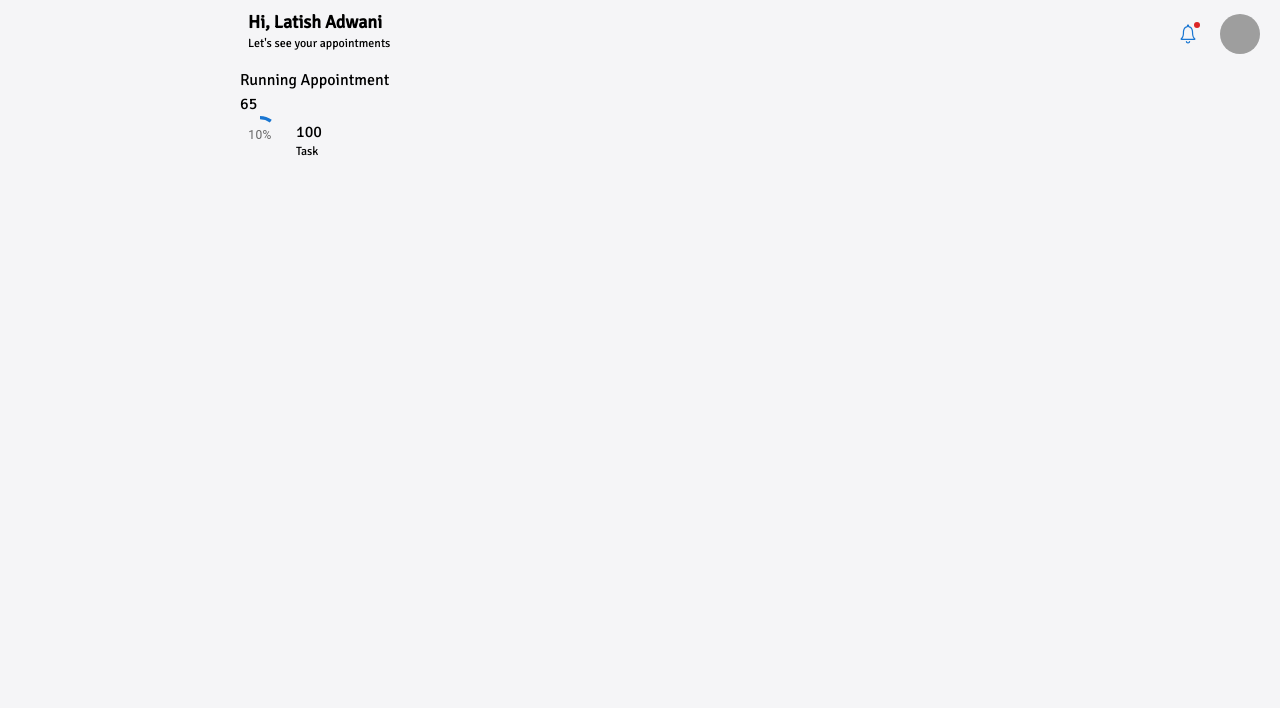
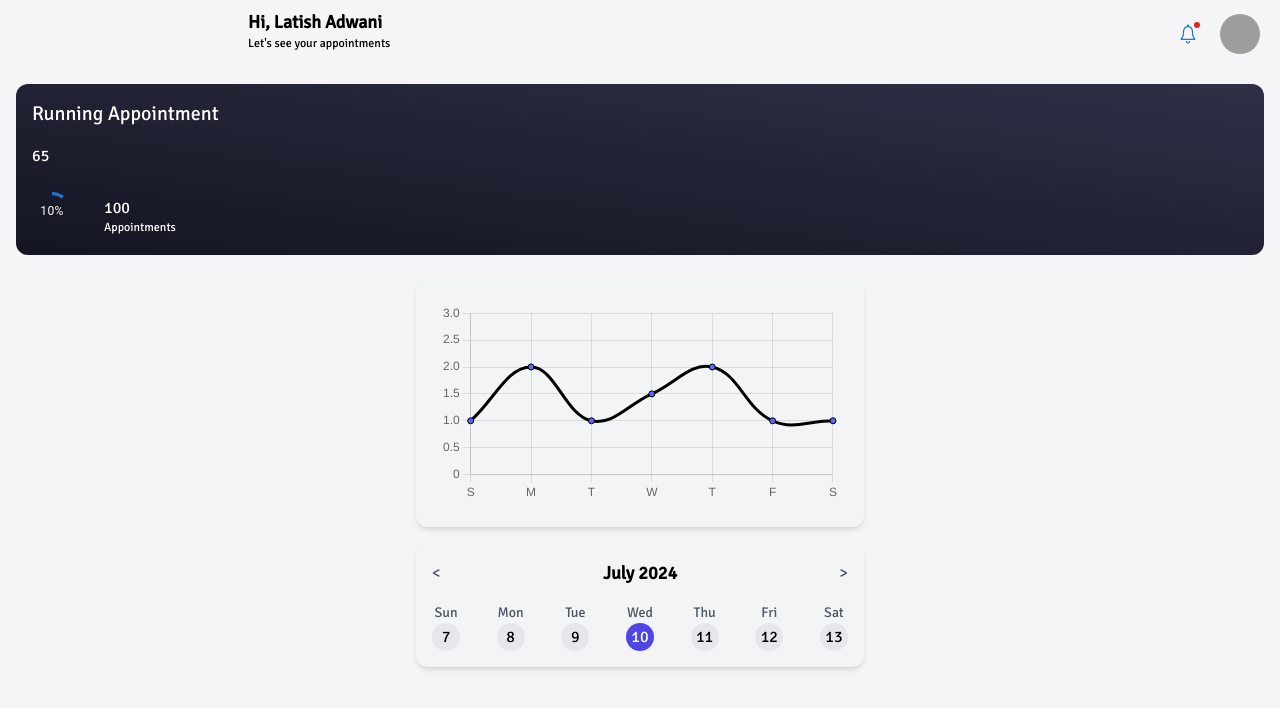
Before and after one commit to AppointNext/appointnext, a Next.js app in the folder client/: page /dashboard in a window 1280 px wide. Shown: the top 708 px of the page. Built offline with nearby package versions, Linux system fonts and the light colour scheme; grey boxes are pictures that could not be loaded.

Commit message:
adding dashboard with redesigned ui

```diff
--- a/client/package.json
+++ b/client/package.json
@@ -19,13 +19,16 @@
     "@radix-ui/react-slot": "^1.1.0",
     "@tabler/icons-react": "^3.11.0",
     "axios": "^1.7.2",
+    "chart.js": "^4.4.3",
     "class-variance-authority": "^0.7.0",
     "clsx": "^2.1.1",
+    "date-fns": "^3.6.0",
     "embla-carousel-react": "^8.1.6",
     "framer-motion": "^11.3.8",
     "lucide-react": "^0.408.0",
     "next": "14.2.5",
     "react": "^18",
+    "react-chartjs-2": "^5.2.0",
     "react-dom": "^18",
     "react-hook-form": "^7.52.1",
     "react-icons": "^5.2.1",
--- a/client/src/app/(home)/dashboard/page.tsx
+++ b/client/src/app/(home)/dashboard/page.tsx
@@ -3,7 +3,7 @@ import MainDash from "@/components/own/home/MainDash";
 export default function Dashboard() {
   return (
     <div>
-      <div>
+      <div className="flex flex-row w-full m-0 p-0">
         <MainDash />
       </div>
       <div></div>
--- a/client/src/app/(home)/layout.tsx
+++ b/client/src/app/(home)/layout.tsx
@@ -7,10 +7,13 @@ export default function Layout({
 }: Readonly<{ children: React.ReactNode }>) {
   return (
     <div className="flex flex-row w-full h-full bg-[#F5F5F7]">
-      <div className="h-full">
+      {/* <div className="h-full">
         <Sidebar />
+      </div> */}
+      <div className="h-full w-full">
+        {/* <Sidebar /> */}
+        {children}
       </div>
-      <div className="h-full w-full">{children}</div>
     </div>
   );
 }
--- a/client/src/components/own/CircularProgressLabel.tsx
+++ b/client/src/components/own/CircularProgressLabel.tsx
@@ -10,7 +10,11 @@ function CircularProgressWithLabel(
 ) {
   return (
     <Box sx={{ position: "relative", display: "inline-flex" }}>
-      <CircularProgress variant="determinate" {...props} />
+      <CircularProgress
+        variant="determinate"
+        {...props}
+        className="text-[#546FFF]"
+      />
       <Box
         sx={{
           top: 0,
@@ -26,7 +30,7 @@ function CircularProgressWithLabel(
         <Typography
           variant="caption"
           component="div"
-          color="text.secondary"
+          color="text.white"
         >{`${Math.round(props.value)}%`}</Typography>
       </Box>
     </Box>
--- /dev/null
+++ b/client/src/components/own/home/CalAndAppoint.tsx
@@ -0,0 +1,9 @@
+import WeeklyCalendar from "./WeeklyCalender";
+
+export default function CalAndAppoint() {
+  return (
+    <div className="flex flex-col gap-4 mx-4 my-2">
+      <WeeklyCalendar />
+    </div>
+  );
+}
--- /dev/null
+++ b/client/src/components/own/home/Chart.tsx
@@ -0,0 +1,68 @@
+"use client";
+
+import React from "react";
+import { Line } from "react-chartjs-2";
+import {
+  Chart as ChartJS,
+  LineElement,
+  CategoryScale,
+  LinearScale,
+  PointElement,
+  Tooltip,
+} from "chart.js";
+
+ChartJS.register(
+  LineElement,
+  CategoryScale,
+  LinearScale,
+  PointElement,
+  Tooltip
+);
+
+const ActivityChart = () => {
+  const data = {
+    labels: ["S", "M", "T", "W", "T", "F", "S"],
+    datasets: [
+      {
+        label: "Tasks",
+        data: [1, 2, 1, 1.5, 2, 1, 1],
+        borderColor: "#000",
+        backgroundColor: "#6366F1",
+        fill: true,
+        tension: 0.4,
+      },
+    ],
+  };
+
+  const options = {
+    plugins: {
+      tooltip: {
+        callbacks: {
+          label: function (context: any) {
+            let label = context.dataset.label || "";
+            if (label) {
+              label += ": ";
+            }
+            label += context.raw;
+            label += " Task";
+            return label;
+          },
+        },
+      },
+    },
+    scales: {
+      y: {
+        beginAtZero: true,
+        max: 3,
+      },
+    },
+  };
+
+  return (
+    <div className="w-full max-w-md mx-auto p-6 bg-gray-100 rounded-xl shadow-md">
+      <Line data={data} options={options} />
+    </div>
+  );
+};
+
+export default ActivityChart;
--- a/client/src/components/own/home/DashNav.tsx
+++ b/client/src/components/own/home/DashNav.tsx
@@ -19,7 +19,7 @@ export default function DashNav() {
   };
 
   return (
-    <div className="flex flex-row justify-between p-2">
+    <div className="flex flex-row justify-between p-2 w-full">
       <div className="flex flex-col">
         <h1 className="text-lg font-bold">Hi, {username}</h1>
         <p className="text-xs">Let's see your appointments</p>
--- a/client/src/components/own/home/MainDash.tsx
+++ b/client/src/components/own/home/MainDash.tsx
@@ -1,13 +1,23 @@
 "use client";
 
+import CalAndAppoint from "./CalAndAppoint";
 import DashNav from "./DashNav";
+import Sidebar from "./Sidebar";
 import StatsComp from "./StatsComp";
 
 export default function MainDash() {
   return (
-    <div>
-      <DashNav />
-      <StatsComp />
+    <div className="w-full">
+      <div>
+        <div className="flex flex-row w-full">
+          <Sidebar />
+          <DashNav />
+        </div>
+        <StatsComp />
+      </div>
+      <div>
+        <CalAndAppoint />
+      </div>
     </div>
   );
 }
--- a/client/src/components/own/home/StatsComp.tsx
+++ b/client/src/components/own/home/StatsComp.tsx
@@ -3,19 +3,26 @@
 import { CircularProgress } from "@mui/material";
 import CircularWithValueLabel from "../CircularProgressLabel";
 import { useState } from "react";
+import ActivityChart from "./Chart";
 
 export default function StatsComp() {
   const [progress, setProgress] = useState(10);
   return (
     <div>
-      <div>
-        <div>
-          <h1>Running Appointment</h1>
+      <div
+        className="bg-[#141522]
+       bg-gradient-to-tr from-[#141522] to-[#2e3046]
+      text-white flex flex-col gap-6 m-4 rounded-xl p-4"
+      >
+        <div className="flex flex-col gap-4">
+          <div>
+            <h1 className="text-xl">Running Appointment</h1>
+          </div>
+          <div>
+            <h1>65</h1>
+          </div>
         </div>
-        <div>
-          <h1>65</h1>
-        </div>
-        <div className="flex flex-row items-center gap-4">
+        <div className="flex flex-row items-center gap-8">
           <div>
             <CircularWithValueLabel
               progress={progress}
@@ -24,11 +31,13 @@ export default function StatsComp() {
           </div>
           <div className="flex flex-col">
             <h1>100</h1>
-            <p className="text-xs">Task</p>
+            <p className="text-xs">Appointments</p>
           </div>
         </div>
       </div>
-      <div></div>
+      <div className=" bg-bg_primary py-2 px-4">
+        <ActivityChart />
+      </div>
     </div>
   );
 }
--- /dev/null
+++ b/client/src/components/own/home/WeeklyCalender.tsx
@@ -0,0 +1,59 @@
+"use client";
+
+import React, { useState } from "react";
+import { format, addDays, subDays, startOfWeek, endOfWeek } from "date-fns";
+
+const WeeklyCalendar = () => {
+  const [currentDate, setCurrentDate] = useState(new Date());
+  const start = startOfWeek(currentDate, { weekStartsOn: 0 });
+  const end = endOfWeek(currentDate, { weekStartsOn: 0 });
+  const days = [];
+
+  let day = start;
+  while (day <= end) {
+    days.push(day);
+    day = addDays(day, 1);
+  }
+
+  const prevWeek = () => {
+    setCurrentDate(subDays(currentDate, 7));
+  };
+
+  const nextWeek = () => {
+    setCurrentDate(addDays(currentDate, 7));
+  };
+
+  return (
+    <div className="w-full max-w-md mx-auto  p-4 bg-gray-100 rounded-xl shadow-md">
+      <div className="flex items-center justify-between mb-4">
+        <button onClick={prevWeek} className="text-gray-600">
+          &lt;
+        </button>
+        <h2 className="text-lg font-semibold">
+          {format(currentDate, "MMMM yyyy")}
+        </h2>
+        <button onClick={nextWeek} className="text-gray-600">
+          &gt;
+        </button>
+      </div>
+      <div className="flex justify-between">
+        {days.map((day, index) => (
+          <div key={index} className="flex flex-col items-center">
+            <span className="text-sm text-gray-600">{format(day, "E")}</span>
+            <div
+              className={`w-7 h-7 flex items-center justify-center rounded-full ${
+                format(day, "d") === format(currentDate, "d")
+                  ? "bg-indigo-600 text-white"
+                  : "bg-gray-200"
+              }`}
+            >
+              {format(day, "d")}
+            </div>
+          </div>
+        ))}
+      </div>
+    </div>
+  );
+};
+
+export default WeeklyCalendar;
--- a/client/tailwind.config.ts
+++ b/client/tailwind.config.ts
@@ -29,6 +29,7 @@ const config = {
         background: "hsl(var(--background))",
         foreground: "hsl(var(--foreground))",
         primary: "#003CD8",
+        bg_primary: "#F5F5F7",
         secondary: {
           DEFAULT: "hsl(var(--secondary))",
           foreground: "hsl(var(--secondary-foreground))",
```
Also changed, not shown: 1 other file (tests, documents, lock files or other folders).
